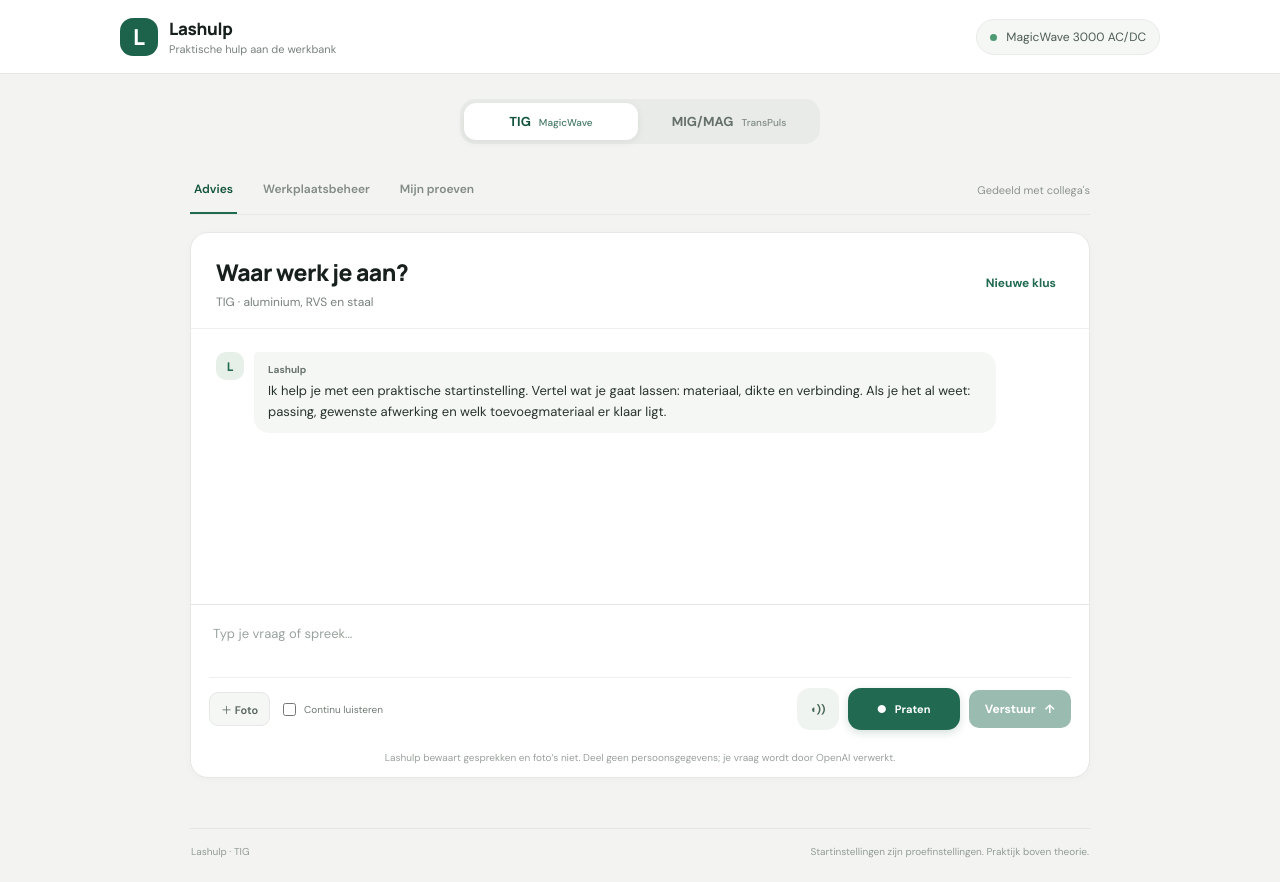
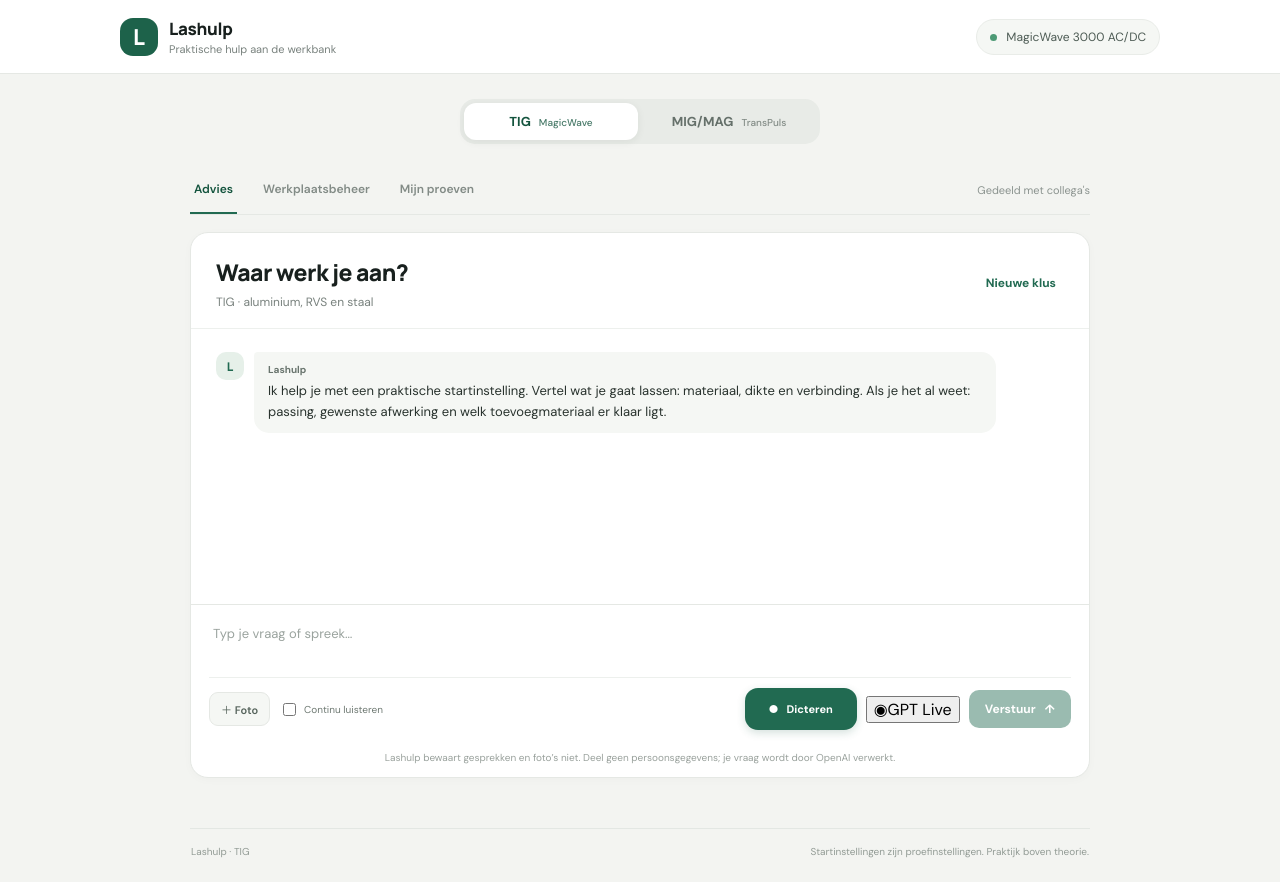
Before and after one commit to zsj4j2s4df-pixel/Las-adviseur, a React (Vite) app: page / in a window 1280 px wide. Built offline with nearby package versions, Linux system fonts and the light colour scheme.

Commit message:
Add GPT Live and installable app support

```diff
--- a/src/App.tsx
+++ b/src/App.tsx
@@ -3,6 +3,7 @@ type World = 'tig'|'migmag';
 type Message = { role: 'user'|'assistant'; content: string; spoken?: string };
 type Item = { id: string; world: string; category: string; name: string; spec: string; notes: string; available: number };
 type Trial = { id: string; world: World; material: string; thickness: string; joint: string; fitup: string; result: string; settings: string; created_at: string };
+type LiveState = 'idle'|'connecting'|'connected'|'closing';
 const firstMessage: Message = { role:'assistant', content:'Ik help je met een praktische startinstelling. Vertel wat je gaat lassen: materiaal, dikte en verbinding. Als je het al weet: passing, gewenste afwerking en welk toevoegmateriaal er klaar ligt.' };
 const categories = ['Materiaal','Toevoegmateriaal / draad','Wolfraam','Gas','Machine','Toorts','Werkplaats / veiligheid','Overig'];
 const categoryByWorld: Record<World,string[]> = { tig:categories, migmag:categories.filter(x=>x!=='Wolfraam') };
@@ -20,6 +21,8 @@ export default function App() {
   const [error,setError]=useState('');
   const [busySpeak,setBusySpeak]=useState(false);
   const [listening,setListening]=useState(false);
+  const [liveState,setLiveState]=useState<LiveState>('idle');
+  const [installPrompt,setInstallPrompt]=useState<any>(null);
   const [continuous,setContinuous]=useState(false);
   const [partial,setPartial]=useState('');
   const [budgetWarning,setBudgetWarning]=useState(false);
@@ -35,11 +38,18 @@ export default function App() {
   const streamRef=useRef<MediaStream|null>(null);
   const audioContextRef=useRef<AudioContext|null>(null);
   const processorRef=useRef<ScriptProcessorNode|null>(null);
+  const livePeerRef=useRef<RTCPeerConnection|null>(null);
+  const liveEventsRef=useRef<RTCDataChannel|null>(null);
+  const liveStreamRef=useRef<MediaStream|null>(null);
+  const liveAudioRef=useRef<HTMLAudioElement|null>(null);
+  const liveCloseTimerRef=useRef<number|undefined>(undefined);
+  const liveCloseRequestedRef=useRef(false);
   const draftRef=useRef('');
   useEffect(()=>{draftRef.current=draft},[draft]);
   useEffect(()=>{bottomRef.current?.scrollIntoView({behavior:'smooth',block:'end'})},[messages,loading,partial]);
   useEffect(()=>{ if(tab==='beheer') void loadItems(); if(tab==='proeven') void loadTrials(); },[tab,world]);
-  useEffect(()=>()=>{ stopListening(); stopSpeech(); },[]);
+  useEffect(()=>{const handler=(event:Event)=>{event.preventDefault();setInstallPrompt(event)};window.addEventListener('beforeinstallprompt',handler);return()=>window.removeEventListener('beforeinstallprompt',handler)},[]);
+  useEffect(()=>()=>{ stopListening(); stopSpeech(); cleanupLive(); },[]);
 
   function updateMessages(next:Message[]|((old:Message[])=>Message[])) { setThreads(prev=>({...prev,[world]:typeof next==='function'?next(prev[world]):next})); }
   async function speak(text:string) {
@@ -110,6 +120,43 @@ export default function App() {
     if(socketRef.current){socketRef.current.onclose=null;socketRef.current.close();socketRef.current=null;}
     setListening(false);setPartial('');
   }
+  function cleanupLive() {
+    liveCloseRequestedRef.current=false;
+    window.clearTimeout(liveCloseTimerRef.current);
+    liveStreamRef.current?.getTracks().forEach(track=>track.stop()); liveStreamRef.current=null;
+    liveEventsRef.current?.close(); liveEventsRef.current=null;
+    livePeerRef.current?.close(); livePeerRef.current=null;
+    if(liveAudioRef.current) liveAudioRef.current.srcObject=null;
+    setLiveState('idle');
+  }
+  async function toggleLive() {
+    if(liveState==='connected') {
+      const events=liveEventsRef.current;
+      if(events?.readyState==='open') { liveCloseRequestedRef.current=true;setLiveState('closing'); events.send(JSON.stringify({type:'session.close'})); liveCloseTimerRef.current=window.setTimeout(()=>cleanupLive(),15_000); }
+      else cleanupLive();
+      return;
+    }
+    if(liveState!=='idle') return;
+    setLiveState('connecting');setError('');stopListening();stopSpeech();
+    try {
+      if(!navigator.mediaDevices?.getUserMedia) throw new Error('Microfoon niet beschikbaar. Open Lashulp via HTTPS en geef microfoontoegang.');
+      const peer=new RTCPeerConnection();livePeerRef.current=peer;
+      const stream=await navigator.mediaDevices.getUserMedia({audio:{echoCancellation:true,noiseSuppression:true,autoGainControl:true}});liveStreamRef.current=stream;
+      for(const track of stream.getAudioTracks()) peer.addTrack(track,stream);
+      const audio=new Audio();audio.autoplay=true;audio.setAttribute('playsinline','');liveAudioRef.current=audio;
+      peer.addEventListener('track',event=>{audio.srcObject=event.streams[0]||new MediaStream([event.track]);void audio.play().catch(()=>setError('Tik op het afspeelscherm van je apparaat om de stem te horen.'))});
+      const events=peer.createDataChannel('oai-events');liveEventsRef.current=events;
+      events.addEventListener('message',event=>{try{const item=JSON.parse(event.data);if(item.type==='session.started')setLiveState('connected');if(item.type==='session.closed')cleanupLive();if(item.type==='error')setError('GPT Live heeft de verbinding onderbroken.')}catch{}});
+      events.addEventListener('close',()=>{if(!liveCloseRequestedRef.current){setError('De GPT-Live-verbinding is verbroken. Start opnieuw.');cleanupLive()}});
+      peer.addEventListener('connectionstatechange',()=>{if(peer.connectionState==='failed'){setError('De GPT-Live-verbinding is verbroken. Start opnieuw.');cleanupLive()}});
+      const offer=await peer.createOffer();await peer.setLocalDescription(offer);
+      if(peer.iceGatheringState!=='complete') await new Promise<void>((resolve,reject)=>{const timer=window.setTimeout(()=>{peer.removeEventListener('icegatheringstatechange',onState);reject(new Error('De beveiligde spraakverbinding duurde te lang. Probeer opnieuw.'))},10_000);function onState(){if(peer.iceGatheringState==='complete'){window.clearTimeout(timer);peer.removeEventListener('icegatheringstatechange',onState);resolve()}}peer.addEventListener('icegatheringstatechange',onState);onState()});
+      const response=await getJSON('/api/live-session',{method:'POST',body:JSON.stringify({world,sdp:peer.localDescription?.sdp})});
+      if(typeof response?.transport?.sdp!=='string')throw new Error('OpenAI gaf geen geldige Live-verbinding terug.');
+      await peer.setRemoteDescription({type:'answer',sdp:response.transport.sdp});
+    } catch(e) { cleanupLive();setError(e instanceof Error?e.message:'GPT Live kon niet starten.'); }
+  }
+  async function installApp(){if(!installPrompt)return;await installPrompt.prompt();setInstallPrompt(null)}
   async function loadItems(){ try{const d=await getJSON(`/api/inventory?world=${world}`);setItems(d.items||[])}catch(e){setError((e as Error).message)} }
   async function loadTrials(){ try{const d=await getJSON(`/api/trials?world=${world}`);setTrials(d.trials||[])}catch(e){setError((e as Error).message)} }
   function resetItem(){setEditId('');setForm({world,category:'Materiaal',name:'',spec:'',notes:'',available:true})}
@@ -120,9 +167,9 @@ export default function App() {
   function addPhoto(file?:File){if(!file)return;if(file.size>5*1024*1024){setError('De foto mag maximaal 5 MB zijn.');return;}if(!['image/jpeg','image/png','image/webp'].includes(file.type)){setError('Kies een JPG-, PNG- of WebP-foto.');return;}setImage(file);setError('')}
 
   return <div className="shell">
-    <header className="topbar"><div className="brand"><span className="brand-mark">L</span><div><strong>Lashulp</strong><small>Praktische hulp aan de werkbank</small></div></div><div className="machine-pill"><span className="status-dot"/> {world==='tig'?'MagicWave 3000 AC/DC':'TransPuls Synergic 4000'}</div></header>
+    <header className="topbar"><div className="brand"><span className="brand-mark">L</span><div><strong>Lashulp</strong><small>Praktische hulp aan de werkbank</small></div></div><div className="topbar-tools">{installPrompt&&<button className="install-button" onClick={()=>void installApp()}>Installeer Lashulp</button>}<div className="machine-pill"><span className="status-dot"/> {world==='tig'?'MagicWave 3000 AC/DC':'TransPuls Synergic 4000'}</div></div></header>
     <main className="main">
-      <div className="world-switch" role="tablist" aria-label="Kies lasproces"><button className={world==='tig'?'selected':''} onClick={()=>{stopListening();setWorld('tig')}}>TIG <span>MagicWave</span></button><button className={world==='migmag'?'selected':''} onClick={()=>{stopListening();setWorld('migmag')}}>MIG/MAG <span>TransPuls</span></button></div>
+      <div className="world-switch" role="tablist" aria-label="Kies lasproces"><button className={world==='tig'?'selected':''} onClick={()=>{stopListening();if(liveState==='connected')void toggleLive();setWorld('tig')}}>TIG <span>MagicWave</span></button><button className={world==='migmag'?'selected':''} onClick={()=>{stopListening();if(liveState==='connected')void toggleLive();setWorld('migmag')}}>MIG/MAG <span>TransPuls</span></button></div>
       <nav className="tabs"><button className={tab==='advies'?'active':''} onClick={()=>setTab('advies')}>Advies</button><button className={tab==='beheer'?'active':''} onClick={()=>setTab('beheer')}>Werkplaatsbeheer</button><button className={tab==='proeven'?'active':''} onClick={()=>setTab('proeven')}>Mijn proeven</button><span className="shared-note">Gedeeld met collega's</span></nav>
       {error&&<div className="alert error" role="alert">{error}<button onClick={()=>setError('')} aria-label="Melding sluiten">×</button></div>}
       {budgetWarning&&<div className="alert warning">De ingestelde dagelijkse AI-budgetwaarschuwing is bereikt. Controleer het verbruik in Cloudflare/ OpenAI.</div>}
@@ -135,8 +182,8 @@ export default function App() {
         <form className="composer" onSubmit={sendMessage}>
           {image&&<div className="attachment">📷 {image.name}<button type="button" onClick={()=>setImage(null)}>Verwijder</button></div>}
           <textarea value={draft} onChange={e=>setDraft(e.target.value)} onKeyDown={e=>{if(e.key==='Enter'&&!e.shiftKey){e.preventDefault();void sendMessage()}}} placeholder="Typ je vraag of spreek…" rows={2} aria-label="Je vraag"/>
-          <div className="composer-bottom"><div className="composer-tools"><button type="button" className="tool-button" onClick={()=>document.getElementById('photo-input')?.click()} aria-label="Voeg foto toe">＋ Foto</button><input id="photo-input" type="file" accept="image/jpeg,image/png,image/webp" hidden onChange={e=>addPhoto(e.target.files?.[0])}/><label className="continuous"><input type="checkbox" checked={continuous} onChange={e=>setContinuous(e.target.checked)}/> Continu luisteren</label></div><div className="composer-actions"><button type="button" onClick={()=>busySpeak?stopSpeech():void speak([...messages].reverse().find(m=>m.role==='assistant')?.spoken||'')} className={`listen-button ${busySpeak?'speaking':''}`} aria-label={busySpeak?'Stop voorlezen':'Herhaal antwoord'}>{busySpeak?'■':'◖))'}</button><button type="button" onClick={()=>void startListening()} className={`mic-button ${listening?'recording':''}`} aria-pressed={listening}><span>{listening?'■':'●'}</span>{listening?'Stop':'Praten'}</button><button type="submit" className="send-button" disabled={!draft.trim()||loading}>Verstuur <span>↑</span></button></div></div>
-          {listening&&<div className="live-status"><span className="record-dot"/>{partial?'Herkenning wordt bijgewerkt…':'Luistert — tik op Stop als je klaar bent'}</div>}
+          <div className="composer-bottom"><div className="composer-tools"><button type="button" className="tool-button" onClick={()=>document.getElementById('photo-input')?.click()} aria-label="Voeg foto toe">＋ Foto</button><input id="photo-input" type="file" accept="image/jpeg,image/png,image/webp" hidden onChange={e=>addPhoto(e.target.files?.[0])}/><label className="continuous"><input type="checkbox" checked={continuous} onChange={e=>setContinuous(e.target.checked)}/> Continu luisteren</label></div><div className="composer-actions"><button type="button" onClick={()=>void startListening()} className={`mic-button ${listening?'recording':''}`} aria-pressed={listening} disabled={liveState!=='idle'}><span>{listening?'■':'●'}</span>{listening?'Stop':'Dicteren'}</button><button type="button" onClick={()=>void toggleLive()} className={`live-button ${liveState==='connected'?'live-active':''}`} aria-pressed={liveState==='connected'} disabled={liveState==='connecting'||liveState==='closing'}><span>{liveState==='connected'?'■':'◉'}</span>{liveState==='connected'?'Stop Live':liveState==='connecting'?'Verbinden…':liveState==='closing'?'Afronden…':'GPT Live'}</button><button type="submit" className="send-button" disabled={!draft.trim()||loading}>Verstuur <span>↑</span></button></div></div>
+          {listening&&<div className="live-status"><span className="record-dot"/>{partial?'Herkenning wordt bijgewerkt…':'Luistert — tik op Stop als je klaar bent'}</div>}{liveState!=='idle'&&<div className="live-status"><span className="record-dot"/>{liveState==='connecting'?'GPT Live wordt gestart — microfoon wordt verbonden…':liveState==='closing'?'Gesprek wordt netjes afgesloten…':'GPT Live luistert en antwoordt hardop — tik op Stop Live om af te sluiten.'}</div>}
         </form>
         <div className="privacy-note">Lashulp bewaart gesprekken en foto’s niet. Deel geen persoonsgegevens; je vraag wordt door OpenAI verwerkt.</div>
       </section>}
```
